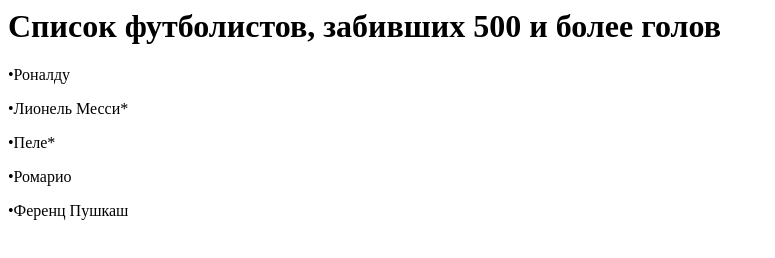
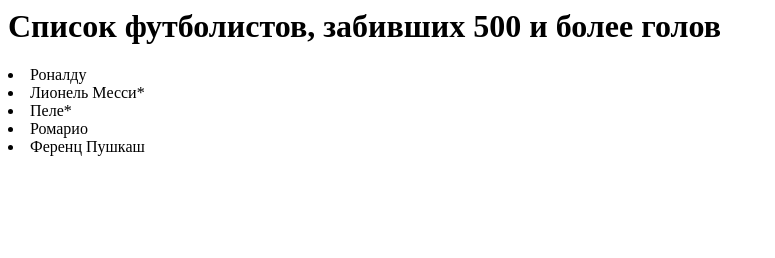
Before and after one commit to danieljudin/my-first-site, a plain HTML site: page tasks/TASK-3/index.html in a window 1280 px wide. Shown: the whole page, without its empty margins (0-775 px from the left). Drawn offline with Linux system fonts and the light colour scheme.

Commit message:
version.2

```diff
--- a/tasks/TASK-3/index.html
+++ b/tasks/TASK-3/index.html
@@ -1,8 +1,8 @@
 <h1>Список футболистов, забивших 500 и более голов</h1>
 
 
-<p>•Роналду</p>
-<p>•Лионель Месси*</p>
-<p>•Пеле*</p>
-<p>•Ромарио</p>
-<p>•Ференц Пушкаш</p>
+<li> Роналду</li>
+<li> Лионель Месси*</li>
+<li> Пеле*</li>
+<li> Ромарио</li>
+<li> Ференц Пушкаш</li>
```
